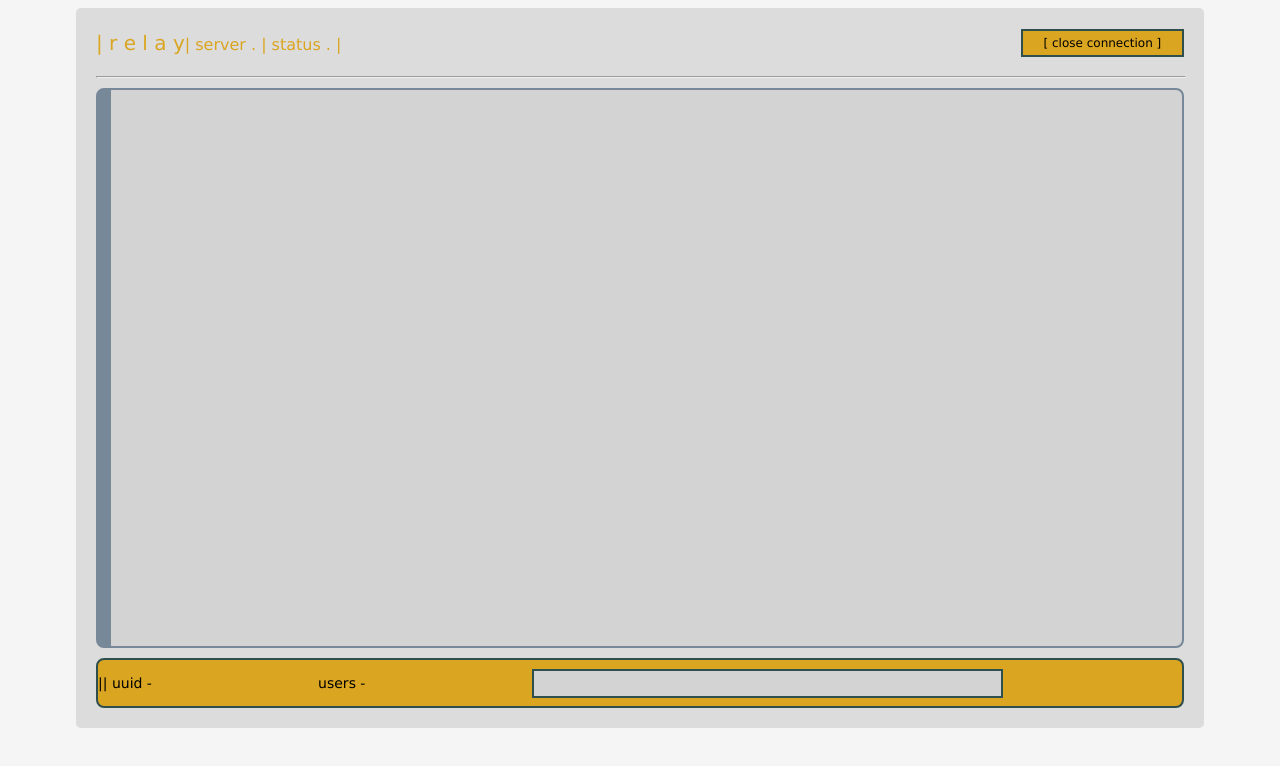
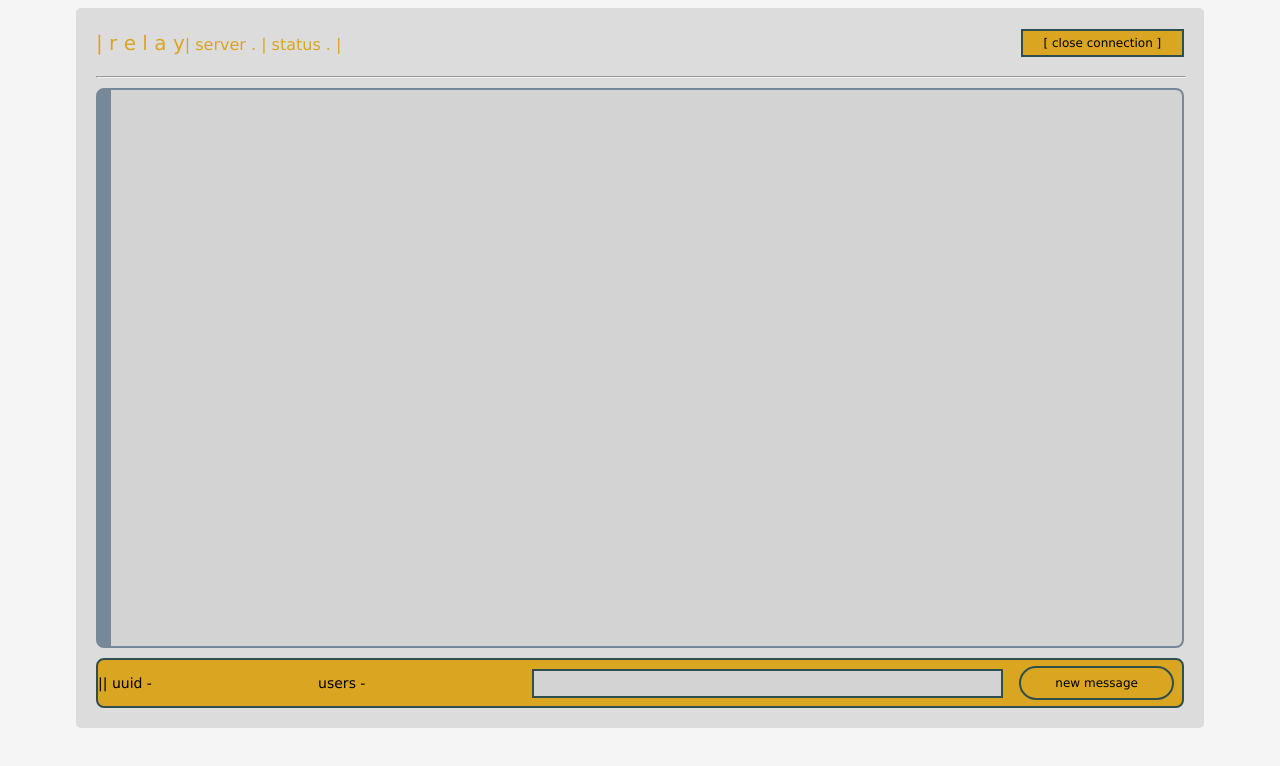
Before and after one commit to davisvansant/relay, a Vue app in the folder frontend/: page / in a window 1280 px wide. Shown: the top 766 px of the page. Built offline with nearby package versions, Linux system fonts and the light colour scheme.

Commit message:
add initial button for new message, styling

```diff
--- a/frontend/src/App.vue
+++ b/frontend/src/App.vue
@@ -38,6 +38,7 @@
           {{ connected_users }}
         </span>
         <input type="text" id="new_message" class="new_message" autofocus>
+        <button class="new_message_button">new message</button>
       </div>
     </div>
   </transition>
@@ -158,4 +159,19 @@ export default defineComponent({
     outline: none;
     grid-column-start: 3;
   }
+  .new_message_button {
+    background-color: goldenrod;
+    border: 2px solid darkslategray;
+    border-radius: 100px;
+    height: 75%;
+    width: 95%;
+    color: black;
+    font: 12px Verdana, sans-serif;
+    transition: background-color 1s, color 1s, border 1s;
+    grid-column-start: 4;
+  }
+  .new_message_button:hover {
+    background-color: darkslategray;
+    color: goldenrod;
+  }
 </style>
```
